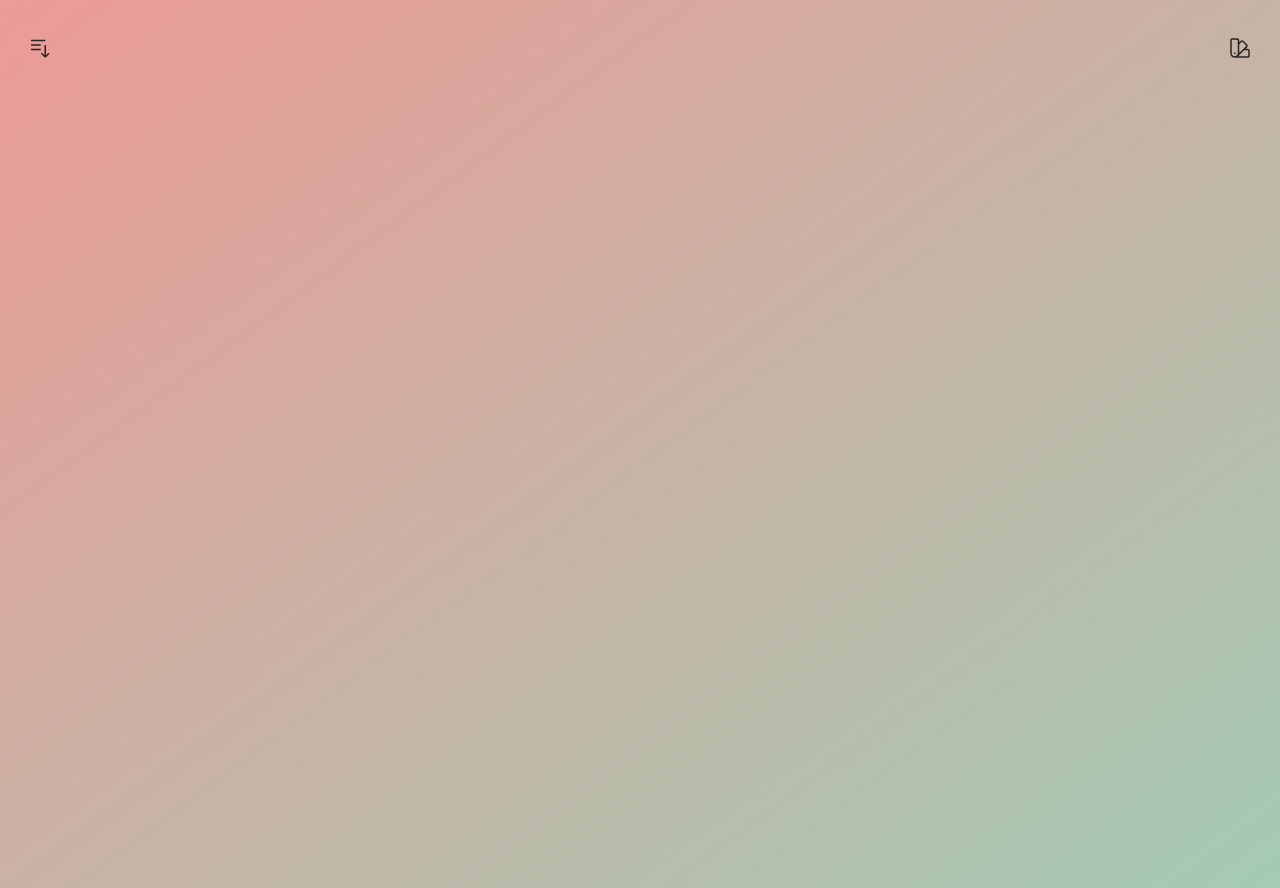
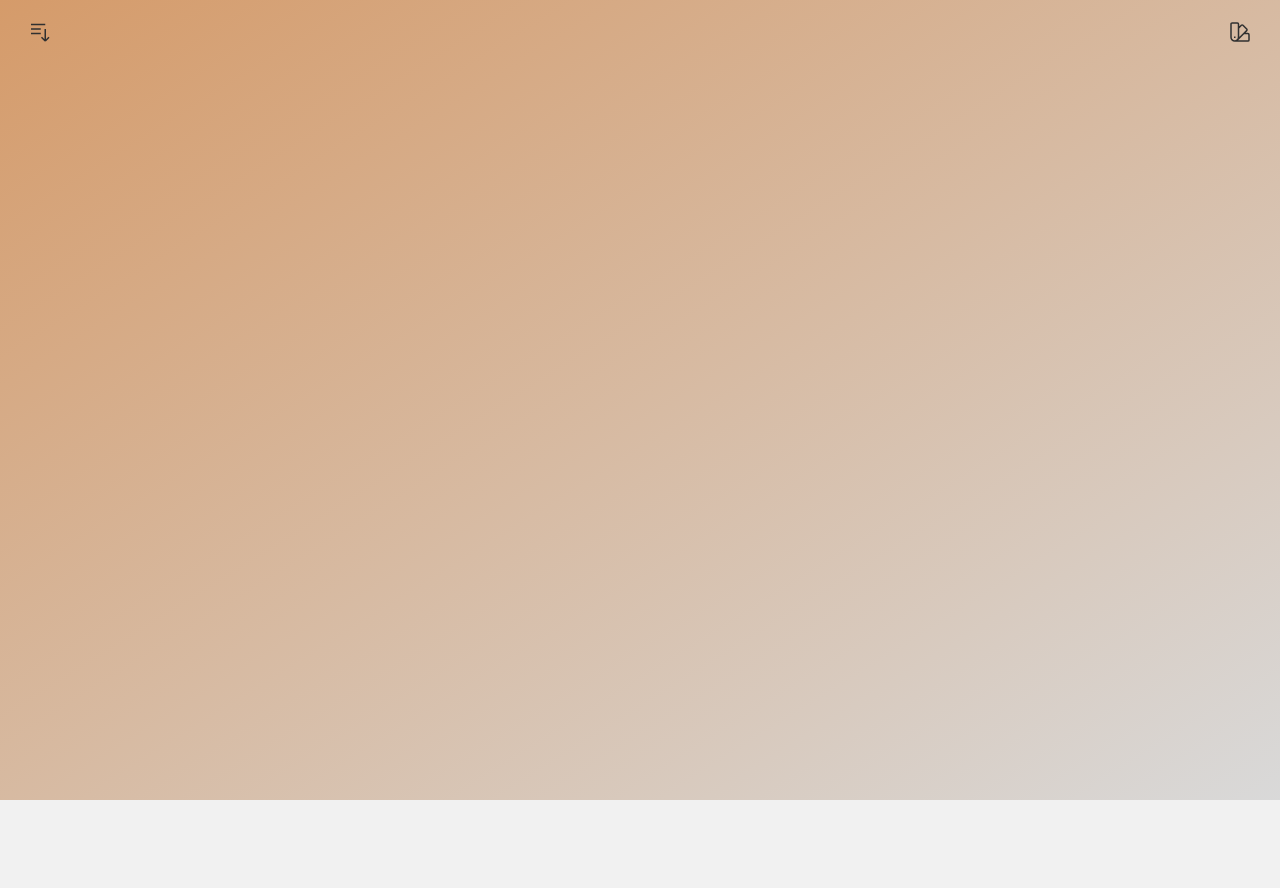
Before and after one commit to kingjulien1/tattiary, a Next.js app: page / in a window 1280 px wide. After the commit the page ends 800 px from the top, so only its background shows below. Built offline with nearby package versions, Linux system fonts and the light colour scheme.

Commit message:
fix: display theme color set

```diff
--- /dev/null
+++ b/app/error.js
@@ -0,0 +1,24 @@
+"use client" // Error components must be Client components
+
+import { useEffect } from "react"
+
+export default function Error({ error, reset }) {
+  useEffect(() => {
+    // Log the error to an error reporting service
+    console.error(error)
+  }, [error])
+
+  return (
+    <div>
+      <h2>Something went wrong!</h2>
+      <button
+        onClick={
+          // Attempt to recover by trying to re-render the segment
+          () => reset()
+        }
+      >
+        Try again
+      </button>
+    </div>
+  )
+}
--- a/app/globals.css
+++ b/app/globals.css
@@ -3,7 +3,7 @@
 @tailwind utilities;
 
 @layer base {
-  html {
-    @apply bg-gradient-to-br from-primary to-secondary -mt-[4rem] pt-20;
+  body {
+    @apply bg-gradient-to-br from-accent to-base-200;
   }
 }
--- a/app/layout.js
+++ b/app/layout.js
@@ -9,13 +9,13 @@ export const metadata = {
 
 export default function Root({ children }) {
   return (
-    <html data-theme="retro" lang="en">
-      <body>
-        <nav className="navbar md:px-4">
+    <html lang="en" data-theme="autumn" className="m-0">
+      <body className="h-screen">
+        <nav className="py-2 md:px-4 navbar sticky">
           <div className="navbar-start" children={<Navigation />} />
           <div className="navbar-end" children={<ThemePicker />} />
         </nav>
-        <main className="h-screen">{children}</main>
+        {children}
       </body>
     </html>
   )
--- a/app/navigation.js
+++ b/app/navigation.js
@@ -5,7 +5,7 @@ import resources from "./links.json"
 /**
  * refer to most relevant resources
  */
-const Navigation = () => <div className="dropdown dropdown-bottom dropdown-start dropdown-hover group transition-color ease-in-out duration-300" children={[<Button key="button" />, <Menu key="menu" />]} />
+const Navigation = () => <div className="dropdown dropdown-bottom dropdown-start dropdown-hover group grid" children={[<Button key="button" />, <Menu key="menu" />]} />
 
 export default Navigation
 
@@ -27,7 +27,7 @@ function Button() {
  */
 function Menu() {
   return (
-    <ul tabIndex={0} className="w-52 p-2 space-y-2 rounded-box border-none dropdown-content menu menu-compact bg-base-200 hover:ring-2 hover:ring-neutral">
+    <ul className="w-52 p-2 space-y-2 rounded-box border-none dropdown-content menu menu-compact bg-base-200 hover:ring-2 hover:ring-neutral">
       {Object.keys(resources).map((topic) => (
         <Group key={topic} topic={topic} />
       ))}
@@ -57,7 +57,7 @@ function Group({ topic }) {
  *
  * @param {bool} isActive true when @param {string} location is same as router location state
  */
-const Item = ({ name, location, icon, ...rest }) => <Link href={location} className="rounded-md" {...rest} children={[<Icon shape={icon} />, name]} />
+const Item = ({ name, location, icon, ...rest }) => <Link href={location} className="rounded-md" {...rest} children={[<Icon key="icon" shape={icon} />, name]} />
 
 /**
  * creates uniformed svg icons by wrapping a given { @param {string} shape } shape
--- a/app/theming.js
+++ b/app/theming.js
@@ -3,7 +3,7 @@ import classNames from "@utils/classnames"
 /**
  * apply from a list of predefined color themes
  */
-const ThemePicker = () => <div className="dropdown dropdown-bottom dropdown-end dropdown-hover group" children={[<Button key="button" />, <Menu key="menu" />]} />
+const ThemePicker = () => <div className="dropdown dropdown-bottom dropdown-end dropdown-hover group grid" children={[<Button key="button" />, <Menu key="menu" />]} />
 
 export default ThemePicker
 
@@ -21,43 +21,46 @@ function Button() {
 }
 
 /**
- * list of appliable color themes
+ * list of applicable olor themes
  */
 function Menu() {
   return (
-    <ul tabIndex={0} className="p-2 w-48 space-y-2 dropdown-content menu menu-compact bg-base-200 rounded-box border-none hover:ring-2 hover:ring-neutral">
+    <ul className="w-52 p-2 space-y-2 rounded-box border-none dropdown-content menu menu-compact bg-base-200 hover:ring-2 hover:ring-neutral">
       {["autumn", "pastel", "luxury", "cyberpunk"].map((theme) => (
-        <Theme key={theme} name={theme} />
+        <li key={theme} children={<Theme key={theme} name={theme} />} />
       ))}
     </ul>
   )
 }
 
 /**
- * showcase style & color palette of given theme { @param {string} name }
+ * applicable color theme { @param {string} name }
  */
 function Theme({ name }) {
   return (
-    <button className="overflow-hidden rounded-lg w-full" data-set-theme={name} data-act-class="[&amp;_svg]:visible">
-      <div data-theme={name} className="grid grid-cols-5 grid-rows-3 text-inherit bg-base-100">
-        <div className="col-span-5 row-span-3 row-start-1 flex gap-2 py-3 px-4 justify-between">
-          <span className="text-xs font-semibold" children={name} />
-          <Palette />
-        </div>
-      </div>
-    </button>
+    <div className="overflow-hidden rounded-box w-full">
+      <span className="text-xs capitalize font-sans font-semibold" children={name} />
+      <Palette theme={name} />
+    </div>
   )
 }
 
 /**
- * exhibit color set of color theme set by { @see Theme } parent
+ * showcase theme { @see Theme } color set
  */
-function Palette() {
+function Palette({ theme }) {
+  const backgrounds = Array.from(["primary", "secondary", "accent", "neutral"], (color) => `bg-${color}`)
   return (
-    <div className="flex flex-shrink-0 flex-wrap gap-1 h-full">
-      {["primary", "secondary", "accent"].map((color) => (
-        <div className={classNames(`bg-${color}`, "w-2 rounded")} />
+    <div data-theme={theme} className="flex flex-row gap-1 rounded py-1 px-2 bg-transparent">
+      {backgrounds.map((background) => (
+        <div key={background} className={classNames(background, "h-4 w-2 rounded")} />
       ))}
     </div>
   )
 }
+/**
+ *
+      {["primary", "secondary", "accent", "neutral"].map((color) => (
+        <div key={color} className={classNames(`bg-${color}`, "h-4 w-2 rounded")} />
+      ))}
+ */
```
